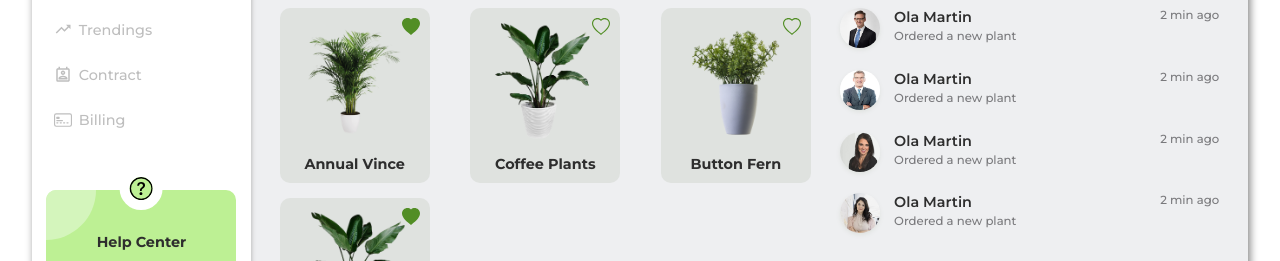
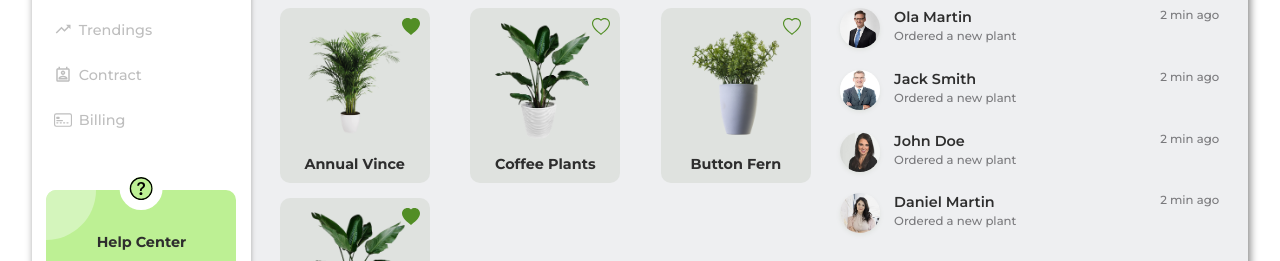
Before and after one commit to rirefat/react-plant-dashboard, a React (Create React App) app: page / in a window 1280 px wide. Shown: the part 411-672 px from the top of the page. Built offline with nearby package versions, Linux system fonts and the light colour scheme.

Commit message:
update users name

```diff
--- a/src/Body Section/Activity Section/activity.jsx
+++ b/src/Body Section/Activity Section/activity.jsx
@@ -39,7 +39,7 @@ const activity = () => {
                 <div className="singleCustomer flex">
                     <img src={user2} alt="Customer Img" />
                     <div className="customerDetails">
-                        <span className="name">Ola Martin</span>
+                        <span className="name">Jack Smith</span>
                         <small>Ordered a new plant</small>
                     </div>
                     <div className="duration">
@@ -50,7 +50,7 @@ const activity = () => {
                 <div className="singleCustomer flex">
                     <img src={user7} alt="Customer Img" />
                     <div className="customerDetails">
-                        <span className="name">Ola Martin</span>
+                        <span className="name">John Doe</span>
                         <small>Ordered a new plant</small>
                     </div>
                     <div className="duration">
@@ -61,7 +61,7 @@ const activity = () => {
                 <div className="singleCustomer flex">
                     <img src={user6} alt="Customer Img" />
                     <div className="customerDetails">
-                        <span className="name">Ola Martin</span>
+                        <span className="name">Daniel Martin</span>
                         <small>Ordered a new plant</small>
                     </div>
                     <div className="duration">
```
